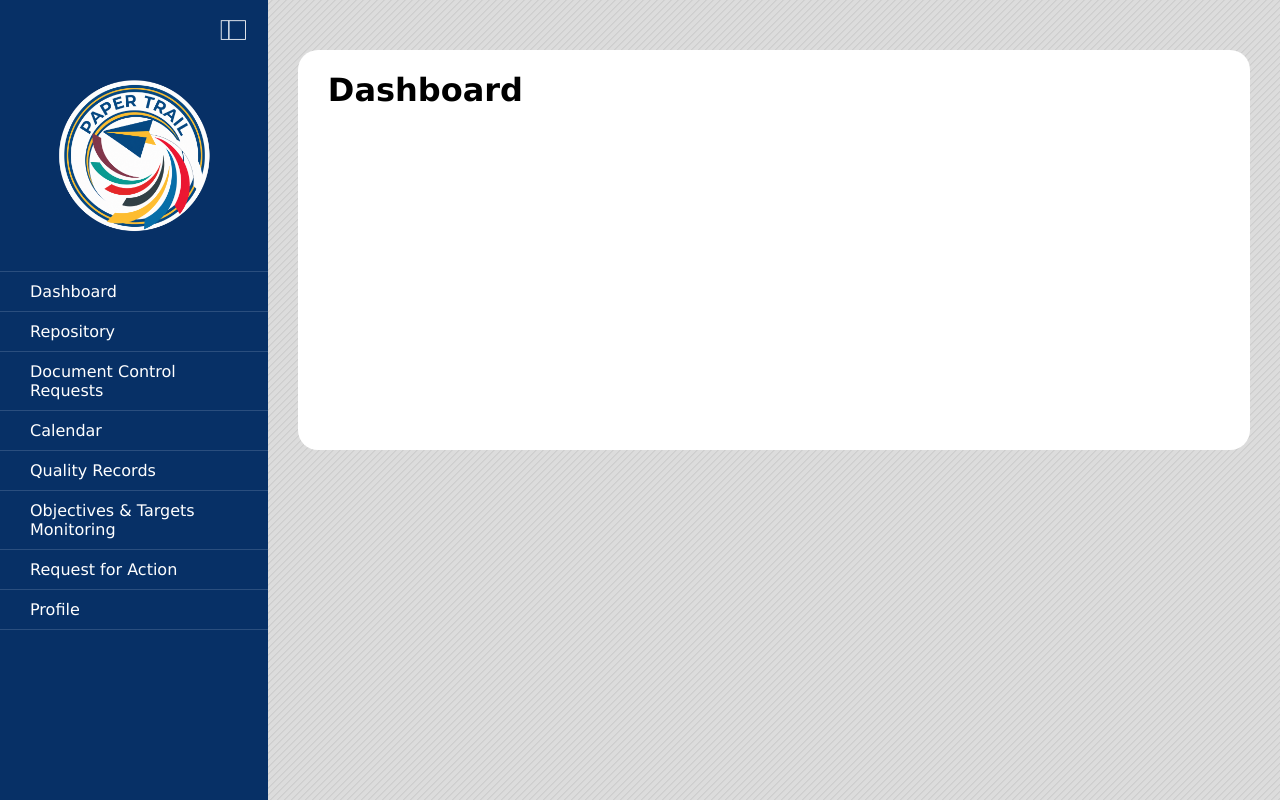
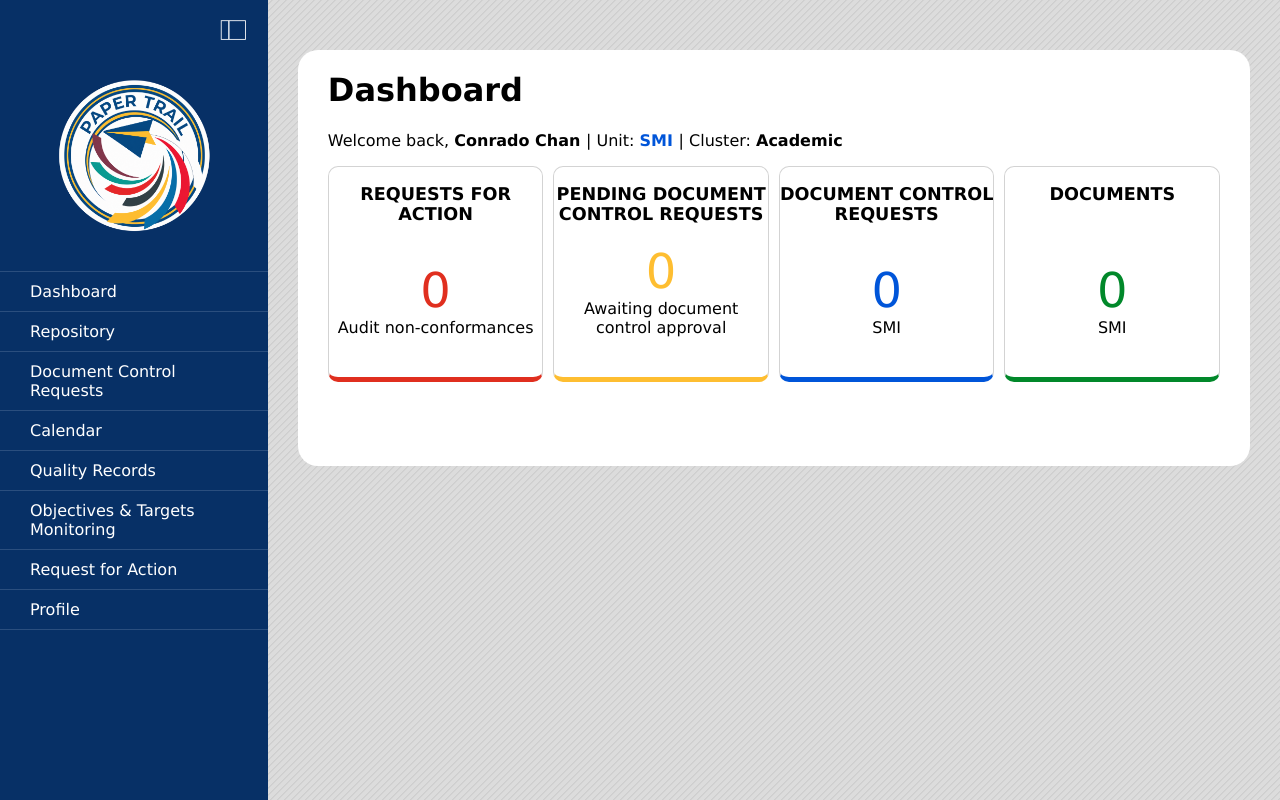
Before and after one commit to kurudevelops/samcis-paper-trail, a React (Vite) app in the folder frontend/: page / in a window 1280 px wide. Built offline with nearby package versions, Linux system fonts and the light colour scheme.

Commit message:
feat: add user info & db object counts to dashboard

```diff
--- a/frontend/src/features/Dashboard.jsx
+++ b/frontend/src/features/Dashboard.jsx
@@ -1,7 +1,54 @@
+import { useState } from 'react';
+import { useEffect } from 'react';
+
 function Dashboard() {
+    const [name, setName] = useState('');
+    const [unit, setUnit] = useState('');
+    const [cluster, setCluster] = useState('');
+
+    const [rfaCount, setRfaCount] = useState(0);
+    const [pendingCount, setPendingCount] = useState(0);
+    const [requestCount, setRequestCount] = useState(0);
+    const [documentCount, setDocumentCount] = useState(0);
+
+
+    // TODO: fetch actual values from DB
+    // temporary placeholder values
+    useEffect(() => {
+        setName('Conrado Chan');
+        setUnit('SMI');
+        setCluster('Academic');
+    }, []);
+
     return (
         <div className="content dashboard">
             <h1>Dashboard</h1>
+            <p>Welcome back, <span className='bold'>{name} </span>
+             | Unit: <span className='bold blue'>{unit} </span>
+             | Cluster: <span className='bold'>{cluster}</span>
+            </p>
+            <div className='object-counts-container'>
+                <div className='rfa-count'>
+                    <h3>Requests for Action</h3>
+                    <div className='count'>{rfaCount}</div>
+                    <div>Audit non-conformances</div>
+                </div>
+                <div className='pending-count'>
+                    <h3>Pending Document Control Requests</h3>
+                    <div className='count'>{pendingCount}</div>
+                    <div>Awaiting document control approval</div>
+                </div>
+                <div className='request-count'>
+                    <h3>Document Control Requests</h3>
+                    <div className='count'>{requestCount}</div>
+                    <div>SMI</div>
+                </div>
+                <div className='documents-count'>
+                    <h3>Documents</h3>
+                    <div className='count'>{documentCount}</div>
+                    <div>SMI</div>
+                </div>
+            </div>
         </div>
     )
 }
--- a/frontend/src/styles/index.css
+++ b/frontend/src/styles/index.css
@@ -1,10 +1,19 @@
 :root {
   --primary-blue: #16549C;
   --primary-dark-blue: #073066;
+  --secondary-cicm-blue: #0055d9;
+  --secondary-vermilion: #e02f1f;
+  --secondary-green: #01882a;
   --bg-offwhite: #f0ece3;
   --accent-gold: #febe31;
 
   font-family: 'Lucida Sans', 'Lucida Sans Regular', 'Lucida Grande', 'Lucida Sans Unicode', Geneva, Verdana, sans-serif;
+}
+.bold {
+  font-weight: bold;
+}
+.blue {
+  color: var(--secondary-cicm-blue);
 }
 body, html, div#root, div.home {
   margin: 0px;
@@ -108,7 +117,7 @@ button.with-icon {
   background-color: gray;
 }
 
-.home {
+div.home {
   display: flex;
 }
 .sidebar {
@@ -169,10 +178,68 @@ div.content {
   background-color: white;
   border-radius: 20px;
   width: 100%;
+  min-width: 500px;
   height: fit-content;
-  min-height: 400px;
 }
 div.content > * {
   margin-left: 30px;
   margin-right: 30px;
 }
+
+.dashboard .object-counts-container {
+  display: flex;
+  gap: 10px;
+  flex: 1;
+
+  height: 300px;
+}
+.dashboard .object-counts-container h3 {
+  display: flex;
+  gap: 10px;
+
+  text-transform: uppercase;
+  font-size: 1.1rem;
+  text-align: center;
+}
+.dashboard .object-counts-container > div {
+  display: flex;
+  flex-direction: column;
+  align-items: center;
+  flex: 1;
+
+  height: 210px;
+  border: solid lightgray 1px;
+  border-radius: 10px;
+}
+.dashboard .object-counts-container .count {
+  margin-top: auto;
+  font-size: 3rem;
+}
+.dashboard .object-counts-container div > div:last-of-type {
+  margin-bottom: 40px;
+  text-align: center;
+}
+.dashboard .object-counts-container .rfa-count {
+  border-bottom: var(--secondary-vermilion) solid 5px;
+}
+.dashboard .object-counts-container .rfa-count > .count {
+  color: var(--secondary-vermilion);
+}
+.dashboard .object-counts-container .pending-count {
+  border-bottom: var(--accent-gold) solid 5px;
+}
+.dashboard .object-counts-container .pending-count > .count {
+  color: var(--accent-gold);
+}
+.dashboard .object-counts-container .request-count {
+  border-bottom: var(--secondary-cicm-blue) solid 5px;
+}
+.dashboard .object-counts-container .request-count > .count {
+  color: var(--secondary-cicm-blue);
+}
+.dashboard .object-counts-container .documents-count {
+  border-bottom: var(--secondary-green) solid 5px;
+}
+.dashboard .object-counts-container .documents-count > .count {
+  color: var(--secondary-green);
+}
```
